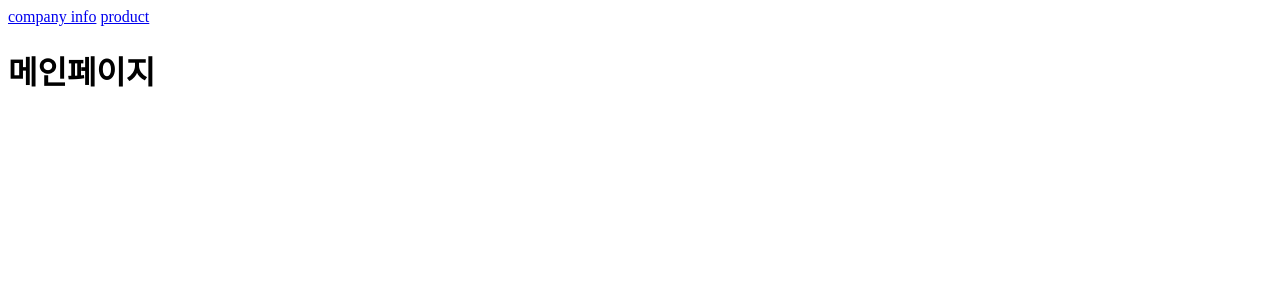
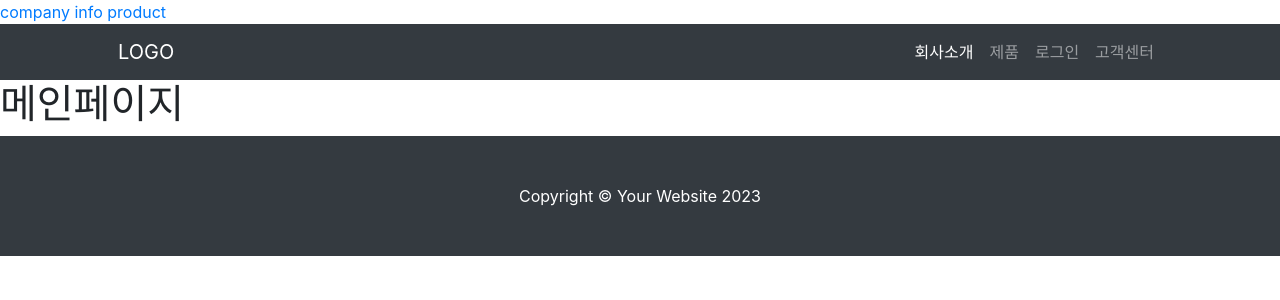
Before and after one commit to why-not-available/django_lec, a Django app: template templates/pages/mainpage.html in a window 1280 px wide. Shown: the top 300 px of the page. Run offline with Django 4.2, Linux system fonts and the light colour scheme; the template is opened without the code that fills it, so the values that code supplies are empty; parts of the project's set-up code (start-up, migrations or seed data) failed here and were passed over; some libraries are stand-ins or nearby versions.

Commit message:
2주차 django 개발

```diff
--- /dev/null
+++ b/templates/base.html
@@ -0,0 +1,24 @@
+<!DOCTYPE html>
+<!-- 추가 -->
+{% load static %}
+
+<html lang="en">
+    <head>
+        <meta charset="utf-8" />
+        <meta name="viewport" content="width=device-width, initial-scale=1, shrink-to-fit=no" />
+        <meta name="description" content="" />
+        <meta name="author" content="" />
+        <title>Small Business - Start Bootstrap Template</title>
+        <!-- Favicon-->
+        <link rel="icon" type="image/x-icon" href="assets/favicon.ico" />
+        <!-- Core theme CSS (includes Bootstrap) 수정 -->
+        <link rel="stylesheet" type="text/css" href="{% static 'styles.css' %}" />
+        <link rel="stylesheet" type="text/css" href="{% static 'bootstrap.min.css' %}"/>
+    </head>
+    <body>
+        {% include "navbar.html" %}
+        {% block content %}
+        {% endblock %}
+        {% include "footer.html" %}
+    </body>
+</html>
--- /dev/null
+++ b/templates/footer.html
@@ -0,0 +1,6 @@
+    <!-- Footer-->
+    <footer class="py-5 bg-dark">
+        <div class="container px-4 px-lg-5">     <!-- &copy; : 이건 뭐지-->
+            <p class="m-0 text-center text-white">Copyright &copy; Your Website 2023</p>
+        </div>
+    </footer>
--- /dev/null
+++ b/templates/navbar.html
@@ -0,0 +1,23 @@
+    <!-- Responsive navbar-->
+    <nav class="navbar navbar-expand-lg navbar-dark bg-dark">
+        <div class="container px-5">
+            <a class="navbar-brand" href="#!">LOGO</a>
+            <button class="navbar-toggler" type="button" data-bs-toggle="collapse" data-bs-target="#navbarSupportedContent" aria-controls="navbarSupportedContent" aria-expanded="false" aria-label="Toggle navigation"><span class="navbar-toggler-icon"></span></button>
+            <div class="collapse navbar-collapse" id="navbarSupportedContent">
+                <ul class="navbar-nav ms-auto mb-2 mb-lg-0">
+                    <li class="nav-item">
+                        <a class="nav-link active" aria-current="page" href="/company/">회사소개</a>
+                    </li>
+                    <li class="nav-item">
+                        <a class="nav-link" href="#!">제품</a>
+                    </li>
+                    <li class="nav-item">
+                        <a class="nav-link" href="#!">로그인</a>
+                    </li>
+                    <li class="nav-item">
+                        <a class="nav-link" href="#!">고객센터</a>
+                    </li>
+                </ul>
+            </div>
+        </div>
+    </nav>
--- a/templates/pages/company_info.html
+++ b/templates/pages/company_info.html
@@ -5,11 +5,15 @@
     <title>companyInfo</title>
 </head>
 <body>
+{% extends 'base.html' %}
+{% block content %}
 <nav>
     <a href="/company/">company info</a>
     <a href="/mysite/">product</a>
 </nav>
 
+
 <h1>회사소개</h1>
+{% endblock %}
 </body>
 </html>
--- a/templates/pages/mainpage.html
+++ b/templates/pages/mainpage.html
@@ -5,11 +5,15 @@
     <title>mainPage</title>
 </head>
 <body>
+
 <nav>
     <a href="/company/">company info</a>
     <a href="/mysite/">product</a>
 </nav>
 
+{% extends 'base.html' %}
+{% block content %}
 <h1>메인페이지</h1>
+{% endblock %}
 </body>
 </html>
```
Also changed, not shown: templates/mysite/content_list.html (+6 -63 lines).
